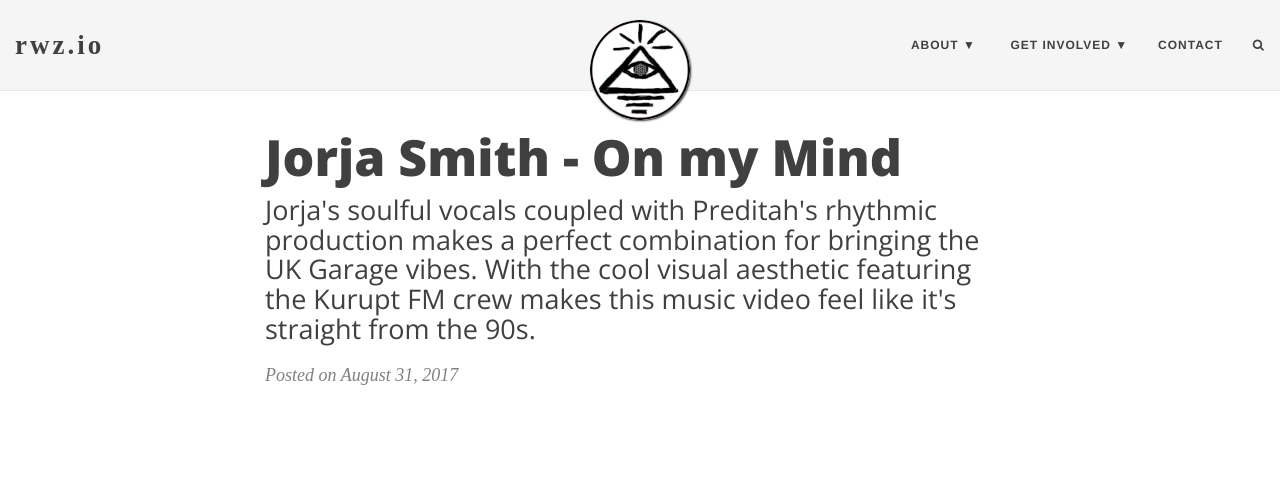
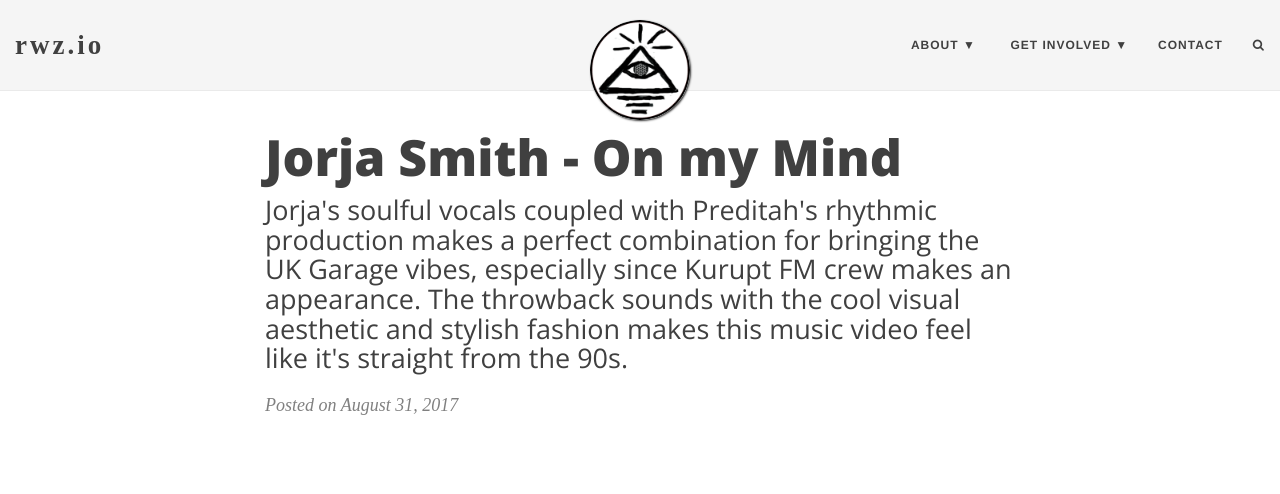
Before and after one commit to rhymeswithzion/rwz-test, a Jekyll site: the page built from _posts/2017-09-01-jorja-smith-on-my-mind.md, in a window 1280 px wide and 1400 px high. Shown: the top 494 px of the window. Built offline with Jekyll 4.4.1, drawn with Linux system fonts in a browser that asks for light colours; some web fonts are replaced; comment, search, counter and statistics services are not loaded; some of the changed text lies outside the part shown.

Commit message:
Update 2017-09-01-jorja-smith-on-my-mind.md

```diff
--- a/_posts/2017-09-01-jorja-smith-on-my-mind.md
+++ b/_posts/2017-09-01-jorja-smith-on-my-mind.md
@@ -6,9 +6,10 @@
 image: 'http://img.youtube.com/vi/PA5uuBCtZ5k/mqdefault.jpg'
 subtitle: >-
   Jorja's soulful vocals coupled with Preditah's rhythmic production makes a
-  perfect combination for bringing the UK Garage vibes. With the cool visual
-  aesthetic featuring the Kurupt FM crew makes this music video feel like it's
-  straight from the 90s.
+  perfect combination for bringing the UK Garage vibes, especially since Kurupt
+  FM crew makes an appearance. The throwback sounds with the cool visual
+  aesthetic and stylish fashion makes this music video feel like it's straight
+  from the 90s.
 ---
 <style>.embed-container { position: relative; padding-bottom: 56.25%; height: 0; overflow: hidden; max-width: 100%; } .embed-container iframe, .embed-container object, .embed-container embed { position: absolute; top: 0; left: 0; width: 100%; height: 100%; }</style><br />
 <div class="embed-container">
```
Also changed, not shown: other parts of _posts/2017-09-01-jorja-smith-on-my-mind.md (+1 -1 lines).
